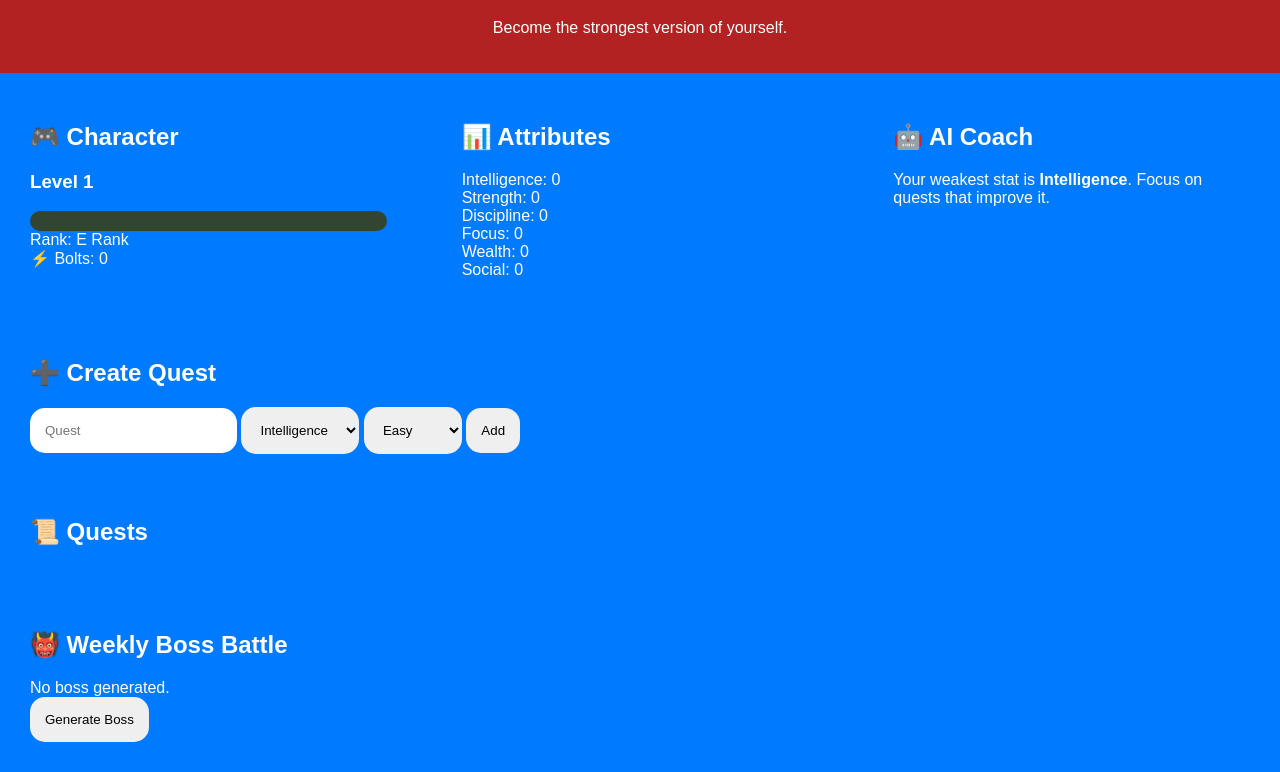
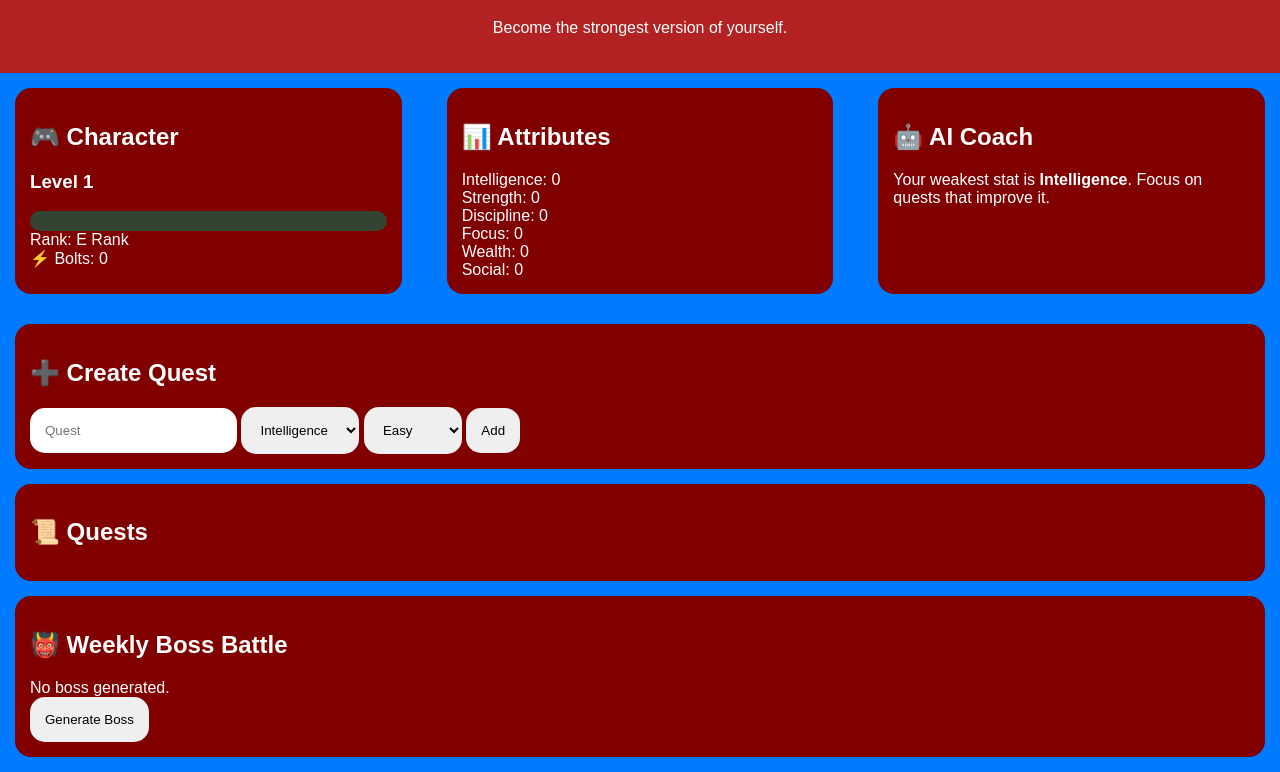
Before and after one commit to parassaravanan-web/Ascend2.0, a plain HTML site: page index.html in a window 1280 px wide. Shown: the part 82-854 px from the top of the page. Drawn offline with Linux system fonts and the light colour scheme.

Commit message:
Update index.html

```diff
--- a/index.html
+++ b/index.html
@@ -8,7 +8,7 @@
 <style>
 body{font-family:Arial;background:#007BFF;color:white;margin:0}
 header{background:#B22222;padding:20px;text-align:center}
-.card{background:#007BFF;margin:15px;padding:15px;border-radius:16px}
+.card{background:#800000;margin:15px;padding:15px;border-radius:16px}
 .grid{display:grid;grid-template-columns:repeat(auto-fit,minmax(320px,1fr));gap:15px}
 input,select,button{padding:15px;border-radius:15px;border:none}
 .habit,.boss{background:#24355f;padding:15px;margin:8px 0;border-radius:15px}
```
